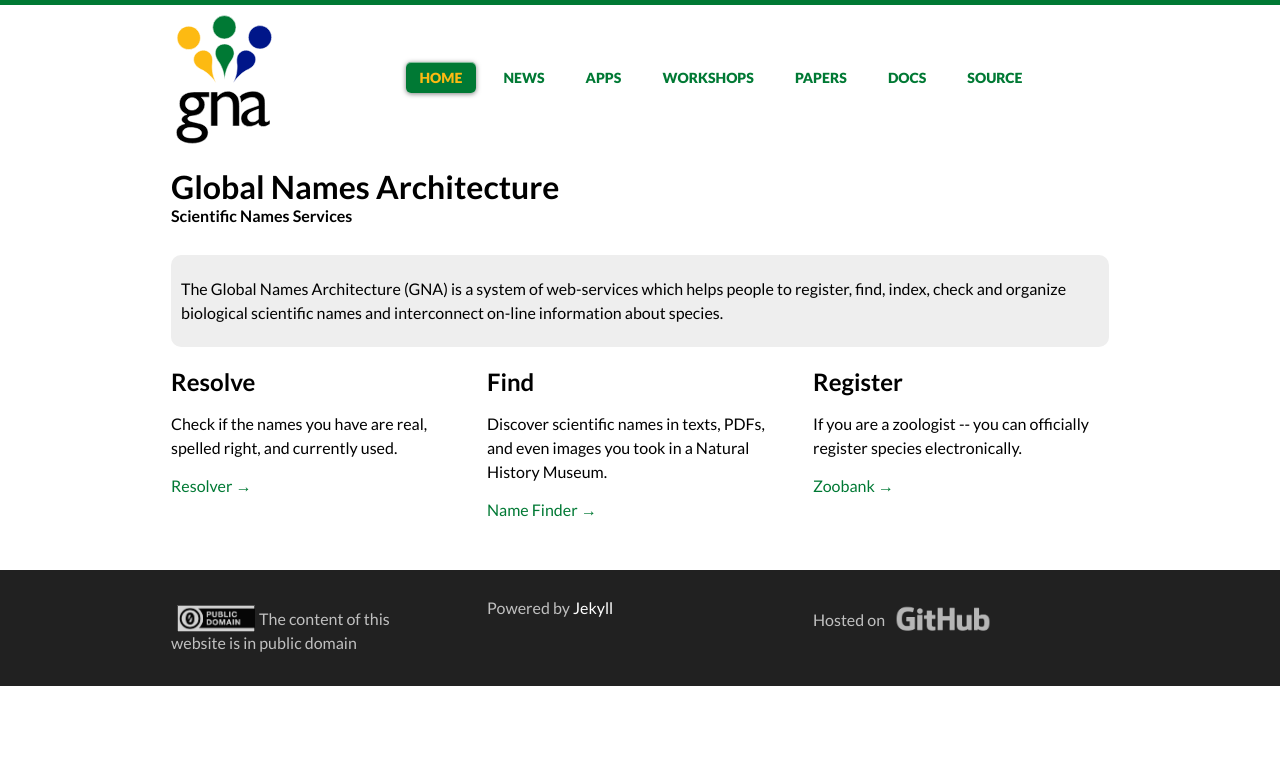
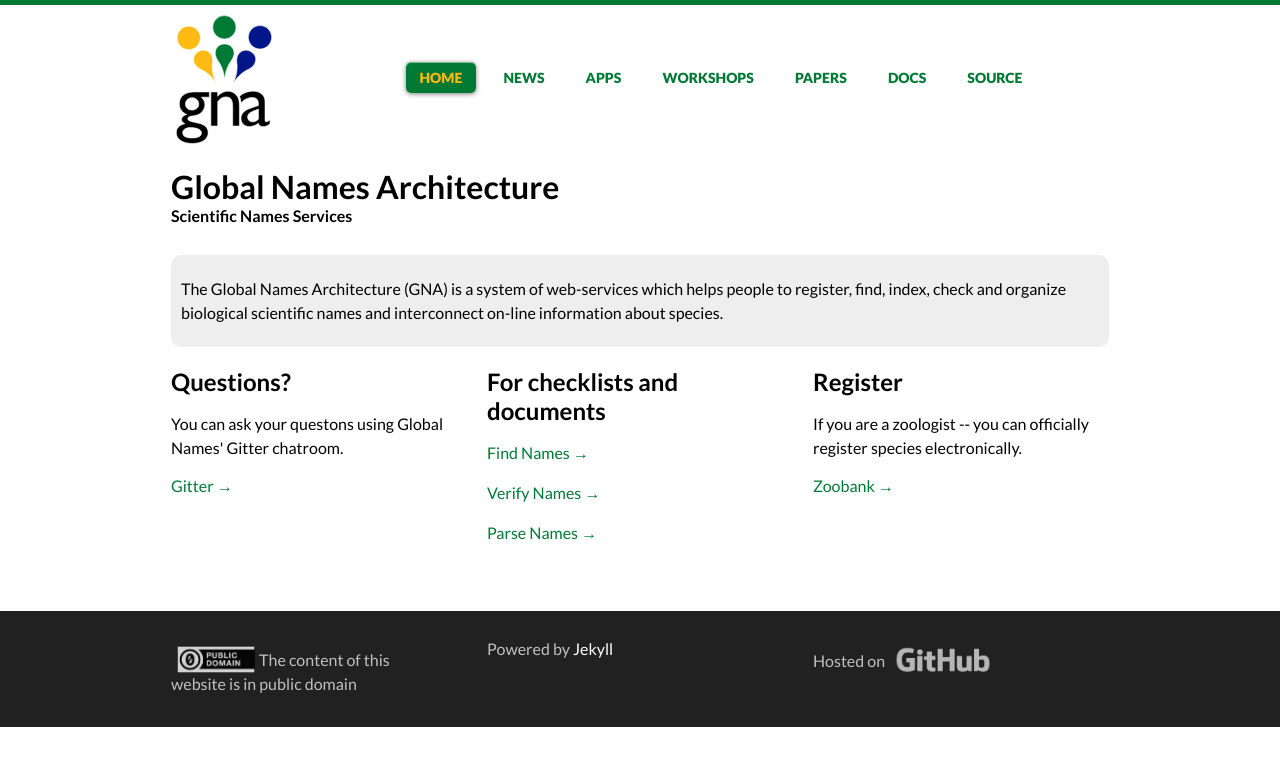
Before and after one commit to GlobalNamesArchitecture/GlobalNamesArchitecture.github.io, a Jekyll site: the page built from index.html, in a window 1280 px wide. Shown: the top 766 px of the page. Built offline with Jekyll 4.4.1, drawn with Linux system fonts in a browser that asks for light colours; nearby versions of some CDN libraries.

Commit message:
gnverify app and gitter link on the home page

```diff
--- a/index.html
+++ b/index.html
@@ -29,17 +29,17 @@ overview: true
 <section class="features">
   <div class="grid">
     <div class="unit one-third">
-      <h2>Resolve</h2>
+      <h2>Questions?</h2>
       <p>
-        Check if the names you have are real, spelled right, and currently used.
+      You can ask your questons using Global Names' Gitter chatroom.
       </p>
-      <a href="https://index.globalnames.org">Resolver &rarr;</a>
+      <a href="https://gitter.im/GlobalNamesArchitecture/GlobalNames">Gitter &rarr;</a>
     </div>
     <div class="unit one-third">
-      <h2>Find</h2>
-      <p>Discover scientific names in texts, PDFs, and even images you
-      took in a Natural History Museum.</p>
-      <a href="https://gnrd.globalnames.org">Name Finder &rarr;</a>
+      <h2>For checklists and documents</h2>
+      <p><a href="https://gnrd.globalnames.org">Find Names &rarr;</a></p>
+      <p><a href="https://verifier.globalnames.org">Verify Names &rarr;</a></p>
+      <p><a href="https://parser.globalnames.org">Parse Names &rarr;</a></p>
     </div>
     <div class="unit one-third">
 
```
Also changed, not shown: _apps/gnverifier.md (+3 -3 lines).
